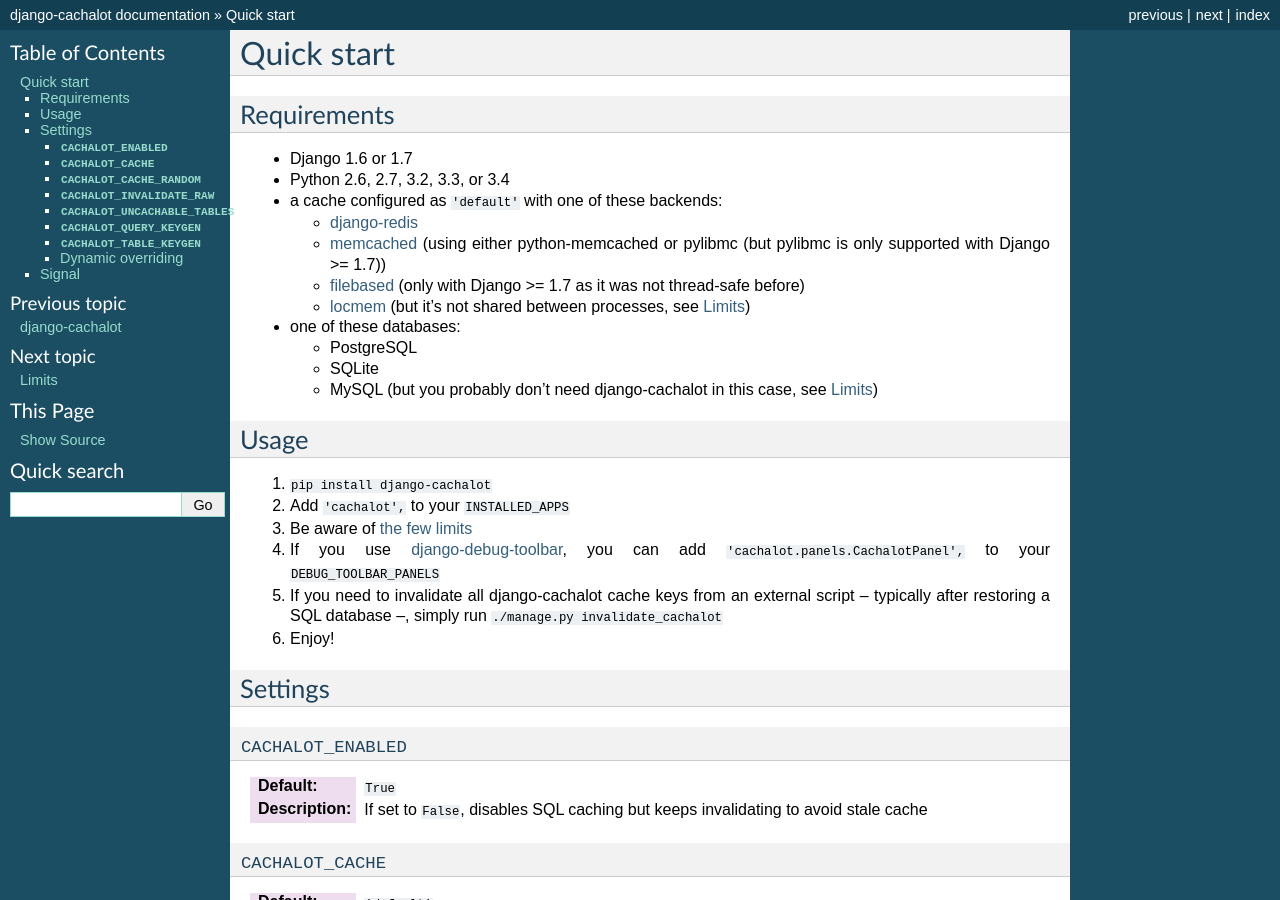
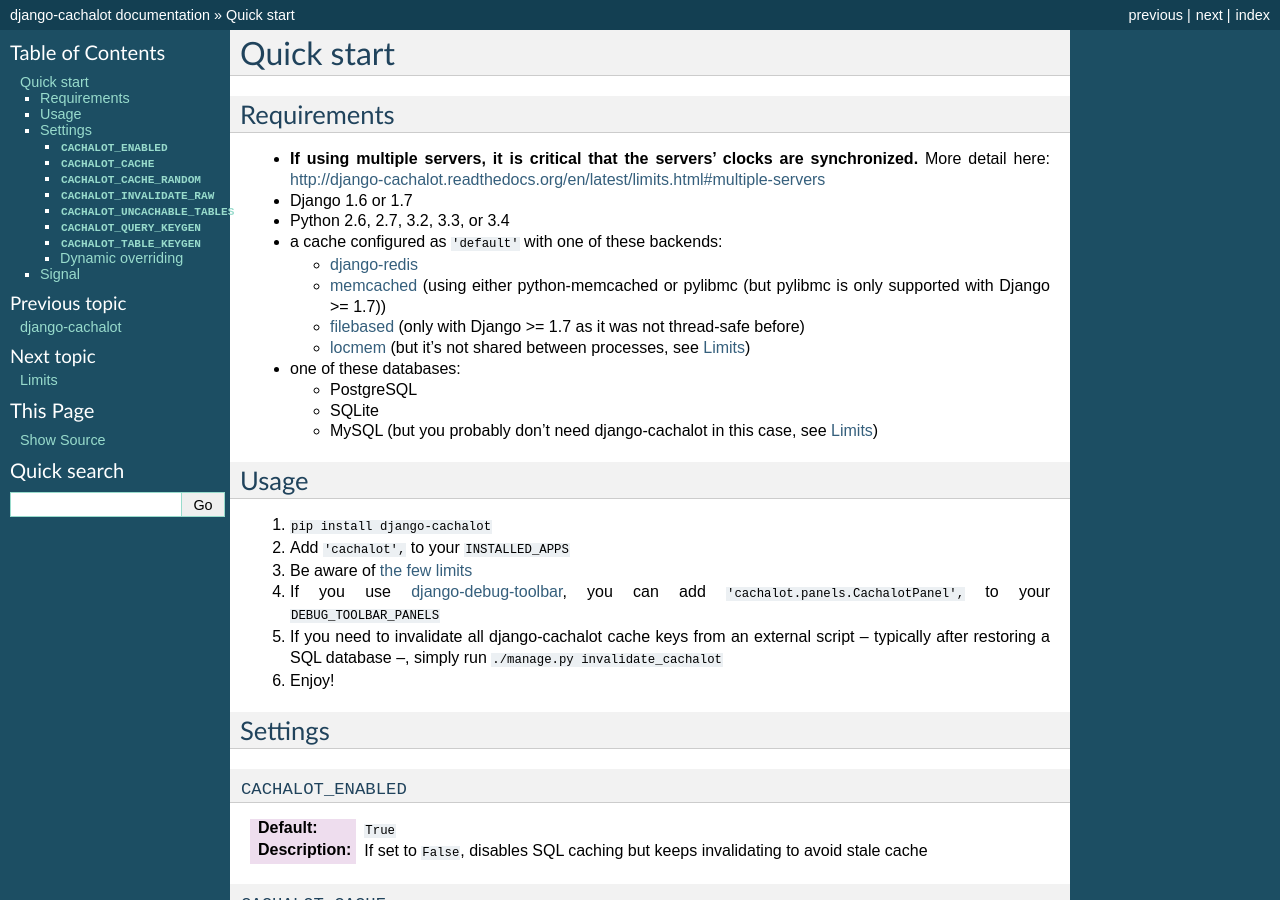
Before and after one commit to noripyt/django-cachalot, a Sphinx documentation site: the page built from docs/quickstart.rst, in a window 1280 px wide and 900 px high. Built offline with Sphinx 7.4.7, drawn with Linux system fonts in a browser that asks for light colours; pages that are not in the unit, such as notebooks, are missing from menus; the version number could not be read and is left out.

Commit message:
Update to Quick Start
Highlight the need to sync clock across multiple servers.

```diff
--- a/docs/quickstart.rst
+++ b/docs/quickstart.rst
@@ -4,6 +4,8 @@
 Requirements
 ............
 
+- **If using multiple servers, it is critical that the servers' clocks are synchronized.**
+  More detail here: http://django-cachalot.readthedocs.org/en/latest/limits.html#multiple-servers
 - Django 1.6 or 1.7
 - Python 2.6, 2.7, 3.2, 3.3, or 3.4
 - a cache configured as ``'default'`` with one of these backends:
```
